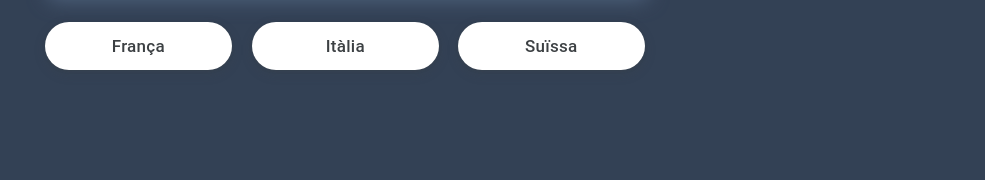
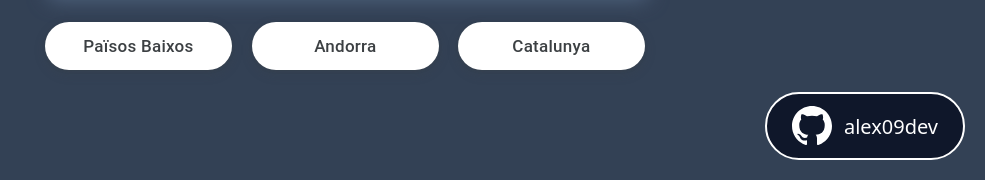
Before and after one commit to alex09dev/Banderuki-game, a plain HTML site: page index.html in a window 1280 px wide. Shown: the part 620-800 px from the top of the page, without its empty margins (295-1280 px from the left). Drawn offline with Linux system fonts and the light colour scheme.

Commit message:
Add acces to github and mail.

```diff
--- a/index.html
+++ b/index.html
@@ -3,6 +3,7 @@
 <head>
     <meta charset="UTF-8">
     <meta name="viewport" content="width=device-width, initial-scale=1.0">
+    <link rel="shortcut icon" href="cat-img.webp" type="image/webp">
     <title>Banderuki-game</title>
     <link rel="stylesheet" href="styles.css">
     <script src="script.js" defer></script>
@@ -35,5 +36,9 @@
         </section>
     </main>
 
+    <div class="github">
+        <a href="https://github.com/alex09dev"><svg xmlns="http://www.w3.org/2000/svg" width="40px" height="40px" viewBox="0 0 24 24" fill="currentColor"><path d="M12 0c-6.626 0-12 5.373-12 12 0 5.302 3.438 9.8 8.207 11.387.599.111.793-.261.793-.577v-2.234c-3.338.726-4.033-1.416-4.033-1.416-.546-1.387-1.333-1.756-1.333-1.756-1.089-.745.083-.729.083-.729 1.205.084 1.839 1.237 1.839 1.237 1.07 1.834 2.807 1.304 3.492.997.107-.775.418-1.305.762-1.604-2.665-.305-5.467-1.334-5.467-5.931 0-1.311.469-2.381 1.236-3.221-.124-.303-.535-1.524.117-3.176 0 0 1.008-.322 3.301 1.23.957-.266 1.983-.399 3.003-.404 1.02.005 2.047.138 3.006.404 2.291-1.552 3.297-1.23 3.297-1.23.653 1.653.242 2.874.118 3.176.77.84 1.235 1.911 1.235 3.221 0 4.609-2.807 5.624-5.479 5.921.43.372.823 1.102.823 2.222v3.293c0 .319.192.694.801.576 4.765-1.589 8.199-6.086 8.199-11.386 0-6.627-5.373-12-12-12z"></path></svg>alex09dev</a>
+    </div>
+
 </body>
 </html>
--- a/script.js
+++ b/script.js
@@ -7,6 +7,26 @@ const listaBanderas = [
 		nom: "Catalunya",
 		link: "https://upload.wikimedia.org/wikipedia/commons/c/ce/Flag_of_Catalonia.svg", //cada cacharro es un objeto, estas tienen propiedades: nom, link, opc...
 		opciones: ["País Basc", "Catalunya", "Andorra"],
+	},
+	{
+		nom: "País Basc",
+		link: "https://upload.wikimedia.org/wikipedia/commons/thumb/2/2d/Flag_of_the_Basque_Country.svg/1200px-Flag_of_the_Basque_Country.svg.png", //cada cacharro es un objeto, estas tienen propiedades: nom, link, opc...
+		opciones: ["França", "Regne Unit", "País Basc"],
+	},
+	{
+		nom: "Regne Unit",
+		link: "https://upload.wikimedia.org/wikipedia/commons/a/a5/Flag_of_the_United_Kingdom_%281-2%29.svg", //cada cacharro es un objeto, estas tienen propiedades: nom, link, opc...
+		opciones: ["Regne Unit", "Alemanya", "Andorra"],
+	},
+	{
+		nom: "Alemanya",
+		link: "https://s1.significados.com/foto/bandera-de-alemania-og.jpg", //cada cacharro es un objeto, estas tienen propiedades: nom, link, opc...
+		opciones: ["País Basc", "Alemanya", "Andorra"],
+	},
+	{
+		nom: "Països Baixos",
+		link: "https://encrypted-tbn0.gstatic.com/images?q=tbn:ANd9GcQM89PWpoVWcc5Vx1mmGfuUFMZVCwn5cM57xw&s", //cada cacharro es un objeto, estas tienen propiedades: nom, link, opc...
+		opciones: ["Països Baixos", "Andorra", "Catalunya"],
 	},
 	{
 		nom: "França",
@@ -21,12 +41,12 @@ const listaBanderas = [
 	{
 		nom: "Andorra",
 		link: "https://upload.wikimedia.org/wikipedia/commons/thumb/1/19/Flag_of_Andorra.svg/800px-Flag_of_Andorra.svg.png",
-		opciones: ["Andorra", "Catalunya", "Suïssa"],
+		opciones: ["Suïssa", "Catalunya", "Andorra"],
 	},
 ]
 
 function selectRandomFlag() {
-	const numeroRandom = Math.floor(Math.random() * 4) //<--Math.floor = redondea el numero generado por Math.random (el num generado se multp*4)
+	const numeroRandom = Math.floor(Math.random() * listaBanderas.length) //<--Math.floor = redondea el numero generado por Math.random
 	const bandera = listaBanderas[numeroRandom] //selecciona un objt aleatorio de lista de bandera
 	document.querySelector("img").src = bandera.link
 	document.querySelector("#opciones-1").innerText = bandera.opciones[0]
--- a/styles.css
+++ b/styles.css
@@ -113,3 +113,23 @@ button:not(:disabled):active {
 button:disabled {
     box-shadow: rgba(60, 64, 67, .3) 0 1px 3px 0, rgba(60, 64, 67, .15) 0 4px 8px 3px;
 }
+
+.github {
+    font-size: 20px;
+    position: absolute;
+    bottom: 20px;
+    right: 20px;
+}
+.github a {
+    display: flex;
+    justify-content: center;
+    align-items: center;
+    color: white;
+    text-decoration: none;
+    gap: 12px;
+    background-color: rgb(15 23 42);
+    padding-block: 12px;
+    padding-inline: 25px;
+    border-radius: 35px;
+    border: 2px solid white;
+}
```
Also changed, not shown: cat-img.webp (added).
